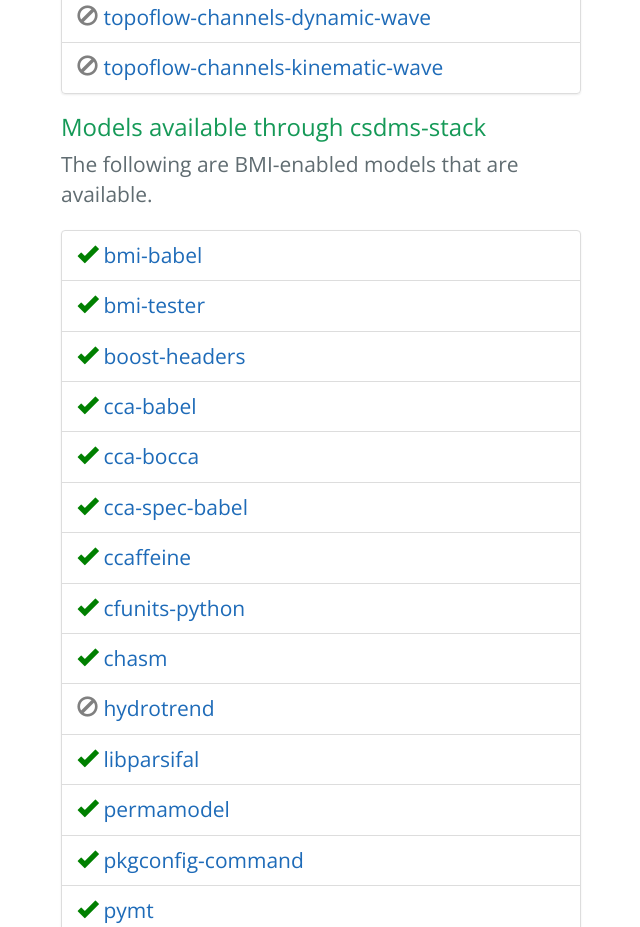
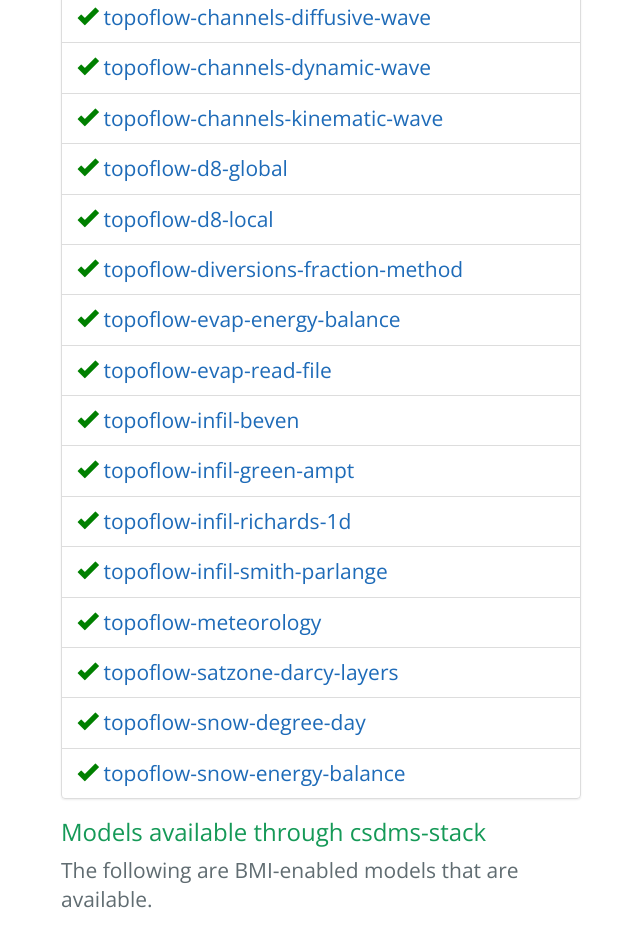
Before and after one commit to csdms-stack/csdms-stack.github.io, a plain HTML site: page recipes.html in a window 1280 px wide. Shown: the part 928-1855 px from the top of the page, without its empty margins (319-959 px from the left). Drawn offline with nearby package versions, Linux system fonts and the light colour scheme.

Commit message:
Updated recipe table.

```diff
--- a/recipes.html
+++ b/recipes.html
@@ -40,6 +40,21 @@
 
     <!-- List group -->
     <ul class="list-group">
+
+      <li class="list-group-item">
+
+        <span class="lead">
+
+
+            <span class="glyphicon glyphicon-ok fa-lg" style="color:green"> </span>
+
+
+          <a href="https://github.com/csdms-stack/cem-csdms-recipe">
+            cem
+          </a>
+
+        </span>
+      </li>
 
       <li class="list-group-item">
 
@@ -136,7 +151,7 @@
         <span class="lead">
 
 
-            <span class="glyphicon glyphicon-ban-circle fa-lg" style="color:grey"> </span>
+            <span class="glyphicon glyphicon-remove fa-lg" style="color:red"> </span>
 
 
           <a href="https://github.com/csdms-stack/sedflux-sedgrid-csdms-recipe">
@@ -166,7 +181,7 @@
         <span class="lead">
 
 
-            <span class="glyphicon glyphicon-ban-circle fa-lg" style="color:grey"> </span>
+            <span class="glyphicon glyphicon-ok fa-lg" style="color:green"> </span>
 
 
           <a href="https://github.com/csdms-stack/topoflow-csdms-recipe">
@@ -181,7 +196,7 @@
         <span class="lead">
 
 
-            <span class="glyphicon glyphicon-ban-circle fa-lg" style="color:grey"> </span>
+            <span class="glyphicon glyphicon-ok fa-lg" style="color:green"> </span>
 
 
           <a href="https://github.com/csdms-stack/topoflow-channels-diffusive-wave-csdms-recipe">
@@ -196,7 +211,7 @@
         <span class="lead">
 
 
-            <span class="glyphicon glyphicon-ban-circle fa-lg" style="color:grey"> </span>
+            <span class="glyphicon glyphicon-ok fa-lg" style="color:green"> </span>
 
 
           <a href="https://github.com/csdms-stack/topoflow-channels-dynamic-wave-csdms-recipe">
@@ -211,11 +226,206 @@
         <span class="lead">
 
 
-            <span class="glyphicon glyphicon-ban-circle fa-lg" style="color:grey"> </span>
+            <span class="glyphicon glyphicon-ok fa-lg" style="color:green"> </span>
 
 
           <a href="https://github.com/csdms-stack/topoflow-channels-kinematic-wave-csdms-recipe">
             topoflow-channels-kinematic-wave
+          </a>
+
+        </span>
+      </li>
+
+      <li class="list-group-item">
+
+        <span class="lead">
+
+
+            <span class="glyphicon glyphicon-ok fa-lg" style="color:green"> </span>
+
+
+          <a href="https://github.com/csdms-stack/topoflow-d8-global-csdms-recipe">
+            topoflow-d8-global
+          </a>
+
+        </span>
+      </li>
+
+      <li class="list-group-item">
+
+        <span class="lead">
+
+
+            <span class="glyphicon glyphicon-ok fa-lg" style="color:green"> </span>
+
+
+          <a href="https://github.com/csdms-stack/topoflow-d8-local-csdms-recipe">
+            topoflow-d8-local
+          </a>
+
+        </span>
+      </li>
+
+      <li class="list-group-item">
+
+        <span class="lead">
+
+
+            <span class="glyphicon glyphicon-ok fa-lg" style="color:green"> </span>
+
+
+          <a href="https://github.com/csdms-stack/topoflow-diversions-fraction-method-csdms-recipe">
+            topoflow-diversions-fraction-method
+          </a>
+
+        </span>
+      </li>
+
+      <li class="list-group-item">
+
+        <span class="lead">
+
+
+            <span class="glyphicon glyphicon-ok fa-lg" style="color:green"> </span>
+
+
+          <a href="https://github.com/csdms-stack/topoflow-evap-energy-balance-csdms-recipe">
+            topoflow-evap-energy-balance
+          </a>
+
+        </span>
+      </li>
+
+      <li class="list-group-item">
+
+        <span class="lead">
+
+
+            <span class="glyphicon glyphicon-ok fa-lg" style="color:green"> </span>
+
+
+          <a href="https://github.com/csdms-stack/topoflow-evap-read-file-csdms-recipe">
+            topoflow-evap-read-file
+          </a>
+
+        </span>
+      </li>
+
+      <li class="list-group-item">
+
+        <span class="lead">
+
+
+            <span class="glyphicon glyphicon-ok fa-lg" style="color:green"> </span>
+
+
+          <a href="https://github.com/csdms-stack/topoflow-infil-beven-csdms-recipe">
+            topoflow-infil-beven
+          </a>
+
+        </span>
+      </li>
+
+      <li class="list-group-item">
+
+        <span class="lead">
+
+
+            <span class="glyphicon glyphicon-ok fa-lg" style="color:green"> </span>
+
+
+          <a href="https://github.com/csdms-stack/topoflow-infil-green-ampt-csdms-recipe">
+            topoflow-infil-green-ampt
+          </a>
+
+        </span>
+      </li>
+
+      <li class="list-group-item">
+
+        <span class="lead">
+
+
+            <span class="glyphicon glyphicon-ok fa-lg" style="color:green"> </span>
+
+
+          <a href="https://github.com/csdms-stack/topoflow-infil-richards-1d-csdms-recipe">
+            topoflow-infil-richards-1d
+          </a>
+
+        </span>
+      </li>
+
+      <li class="list-group-item">
+
+        <span class="lead">
+
+
+            <span class="glyphicon glyphicon-ok fa-lg" style="color:green"> </span>
+
+
+          <a href="https://github.com/csdms-stack/topoflow-infil-smith-parlange-csdms-recipe">
+            topoflow-infil-smith-parlange
+          </a>
+
+        </span>
+      </li>
+
+      <li class="list-group-item">
+
+        <span class="lead">
+
+
+            <span class="glyphicon glyphicon-ok fa-lg" style="color:green"> </span>
+
+
+          <a href="https://github.com/csdms-stack/topoflow-meteorology-csdms-recipe">
+            topoflow-meteorology
+          </a>
+
+        </span>
+      </li>
+
+      <li class="list-group-item">
+
+        <span class="lead">
+
+
+            <span class="glyphicon glyphicon-ok fa-lg" style="color:green"> </span>
+
+
+          <a href="https://github.com/csdms-stack/topoflow-satzone-darcy-layers-csdms-recipe">
+            topoflow-satzone-darcy-layers
+          </a>
+
+        </span>
+      </li>
+
+      <li class="list-group-item">
+
+        <span class="lead">
+
+
+            <span class="glyphicon glyphicon-ok fa-lg" style="color:green"> </span>
+
+
+          <a href="https://github.com/csdms-stack/topoflow-snow-degree-day-csdms-recipe">
+            topoflow-snow-degree-day
+          </a>
+
+        </span>
+      </li>
+
+      <li class="list-group-item">
+
+        <span class="lead">
+
+
+            <span class="glyphicon glyphicon-ok fa-lg" style="color:green"> </span>
+
+
+          <a href="https://github.com/csdms-stack/topoflow-snow-energy-balance-csdms-recipe">
+            topoflow-snow-energy-balance
           </a>
 
         </span>
@@ -345,6 +555,21 @@
             <span class="glyphicon glyphicon-ok fa-lg" style="color:green"> </span>
 
 
+          <a href="https://github.com/csdms-stack/cem-recipe">
+            cem
+          </a>
+
+        </span>
+      </li>
+
+      <li class="list-group-item">
+
+        <span class="lead">
+
+
+            <span class="glyphicon glyphicon-ok fa-lg" style="color:green"> </span>
+
+
           <a href="https://github.com/csdms-stack/cfunits-python-recipe">
             cfunits-python
           </a>
@@ -372,7 +597,7 @@
         <span class="lead">
 
 
-            <span class="glyphicon glyphicon-ban-circle fa-lg" style="color:grey"> </span>
+            <span class="glyphicon glyphicon-ok fa-lg" style="color:green"> </span>
 
 
           <a href="https://github.com/csdms-stack/hydrotrend-recipe">
```
